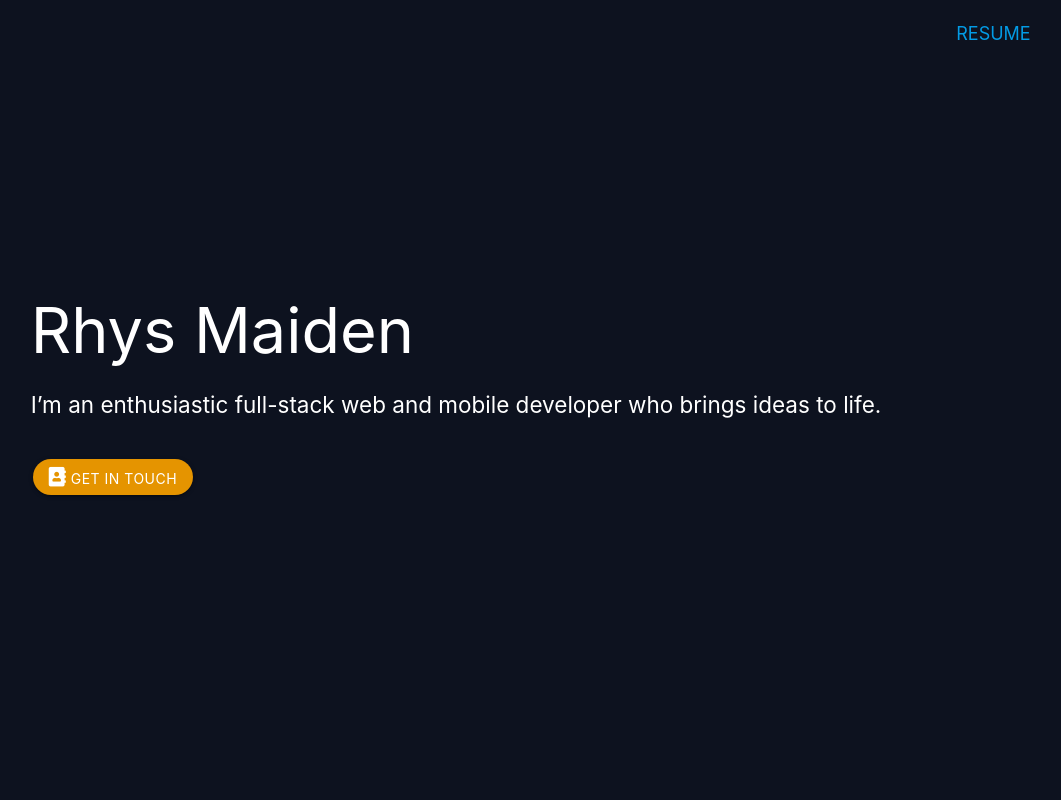
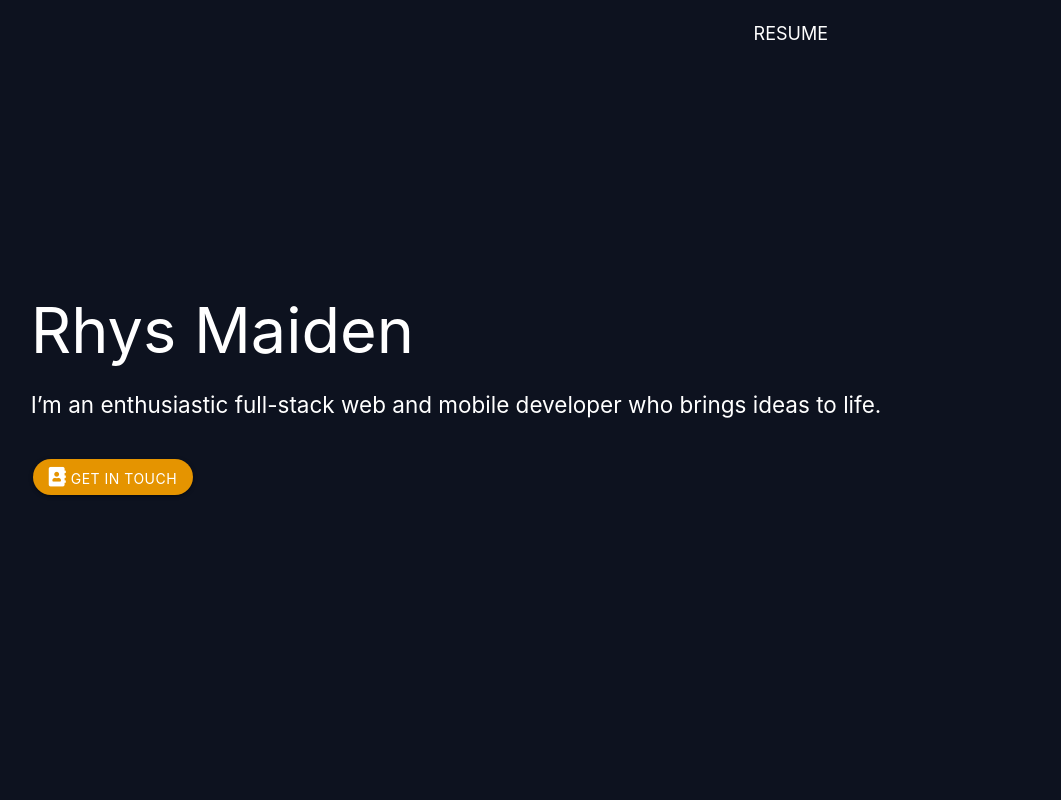
Before and after one commit to rhysmaiden/portfolio, a React (Create React App) app: page / in a window 1280 px wide. Shown: the top 800 px of the page, without its empty margins (184-1245 px from the left). Built offline with nearby package versions, Linux system fonts and the light colour scheme.

Commit message:
hover color, resume uploaded

```diff
--- a/src/App.css
+++ b/src/App.css
@@ -52,10 +52,17 @@ html {
 
   display: flex;
   justify-content: flex-end;
+  padding-left: 10vw;
+  padding-right: 10vw;
 }
 
 .nav > a {
   font-size: 18px;
+  color: white;
+}
+
+.nav > a:hover {
+  color: #e59400;
 }
 
 /* Text */
@@ -88,12 +95,12 @@ h4 {
 }
 
 .btn:hover {
-  background-color: #a5656d !important;
+  background-color: #bf800d !important;
   cursor: pointer;
 }
 
 .inverse {
-  background-color: #c97b84 !important;
+  background-color: #bf800d !important;
   font-size: 20px;
   border-radius: 30px !important;
   padding-left: 30px;
--- a/src/App.js
+++ b/src/App.js
@@ -40,6 +40,7 @@ function App() {
           backEnd="Django REST Framework"
           backEndDescription="The backend accepts GET and POST requests from the client. Periodically run python scripts keep the database updated."
           gif={rugbyGif}
+          src="https://github.com/rhysmaiden/rugbyvaultfrontend"
           frontEndSrc="https://github.com/rhysmaiden/rugbyvaultfrontend"
           backEndSrc="https://github.com/rhysmaiden/rugbyvaultbackend"
           demo="https://www.therugbyvault.com/"
--- a/src/Hero.js
+++ b/src/Hero.js
@@ -1,7 +1,7 @@
 import React, { useRef } from "react";
 import logo from "./logo.svg";
 import "./App.css";
-
+import Resume from "./resume.pdf";
 import { useSpring, animated, config, useChain } from "react-spring";
 
 function Hero() {
@@ -33,10 +33,11 @@ function Hero() {
   useChain([fadeInRef, slideInRef, dropDownRef]);
 
   return (
+    <React.Fragment>
+      <animated.div className="nav" style={dropDown}>
+        <a href={Resume}>RESUME</a>
+      </animated.div>
       <div className="Hero">
-      <animated.div className="nav" style={dropDown}>
-        <a>RESUME</a>
-      </animated.div>
         <animated.div style={fadeIn}>
           <h1>Rhys Maiden</h1>
           <p>
@@ -56,6 +57,7 @@ function Hero() {
           </button>
         </animated.div>
       </div>
+    </React.Fragment>
   );
 }
 
```
Also changed, not shown: 2 other files (tests, documents, lock files or other folders). Lines whose indentation alone changed are shown as unchanged.
